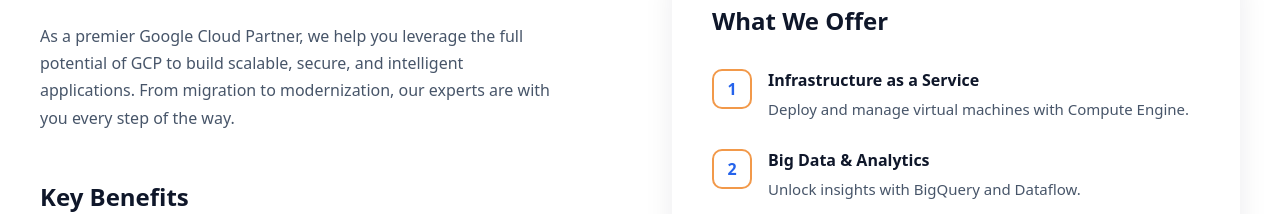
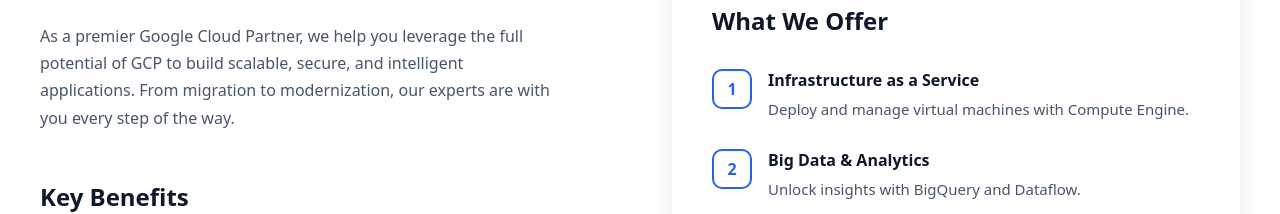
Before and after one commit to ketan123456/Atlas-geek, a Next.js app: page /cloud-services/google-cloud in a window 1280 px wide. Shown: the part 596-810 px from the top of the page. Built offline with nearby package versions, Linux system fonts and the light colour scheme.

Commit message:
minor change

```diff
--- a/src/app/cloud-services/google-cloud/page.tsx
+++ b/src/app/cloud-services/google-cloud/page.tsx
@@ -14,7 +14,7 @@
         secondaryButton={{ label: "Explore Other Solutions" }}
       />
       <OverviewOfferSection
-        containerClass="overview-ai"
+        containerClass="overview-cloud"
         overviewTitle="Overview"
         overviewText="As a premier Google Cloud Partner, we help you leverage the full potential of GCP to build scalable, secure, and intelligent applications. From migration to modernization, our experts are with you every step of the way.
 "
@@ -28,7 +28,8 @@
         offers={[
           {
             title: "Infrastructure as a Service",
-            description: "Deploy and manage virtual machines with Compute Engine.",
+            description:
+              "Deploy and manage virtual machines with Compute Engine.",
           },
           {
             title: "Big Data & Analytics",
```
